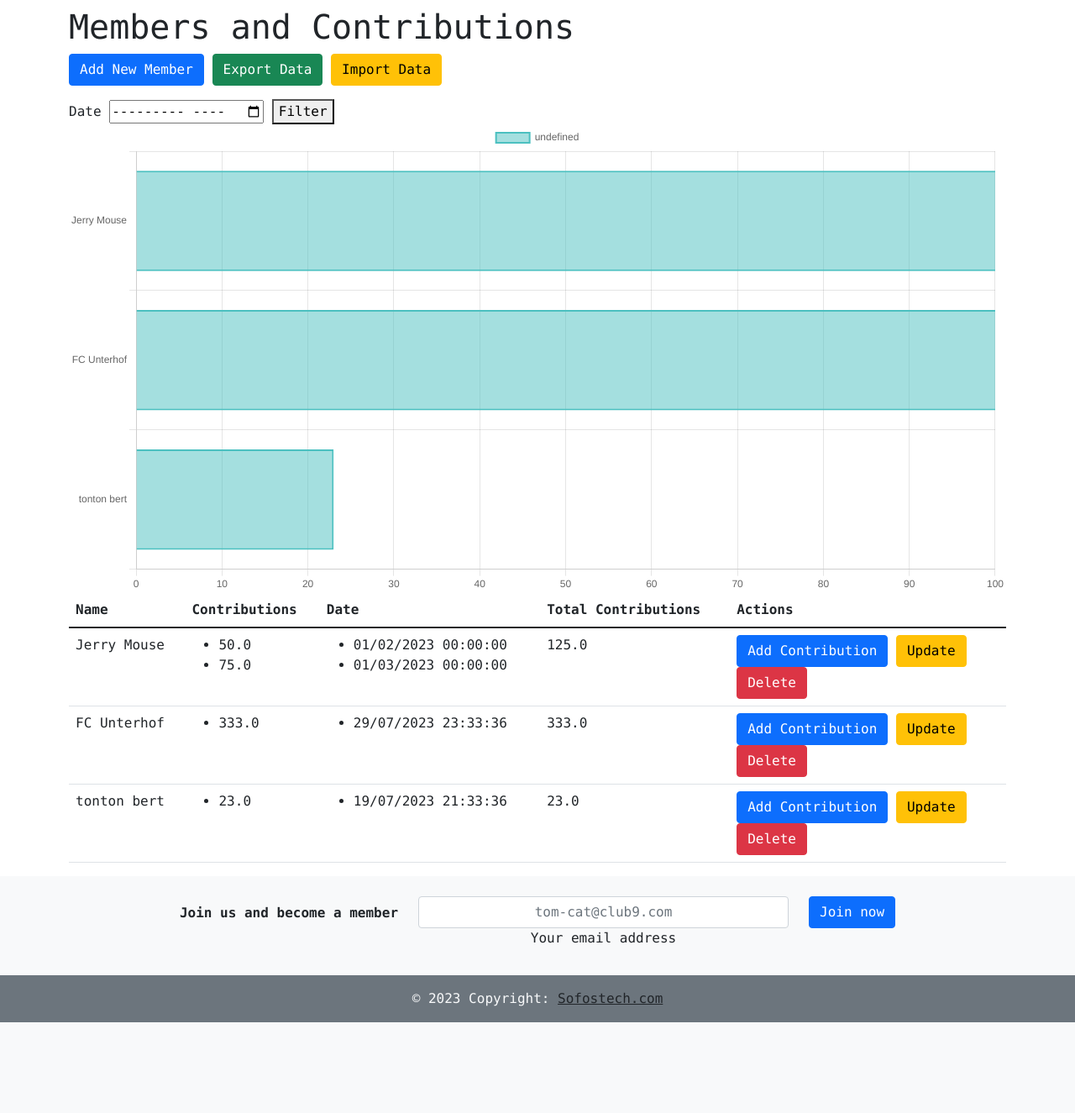
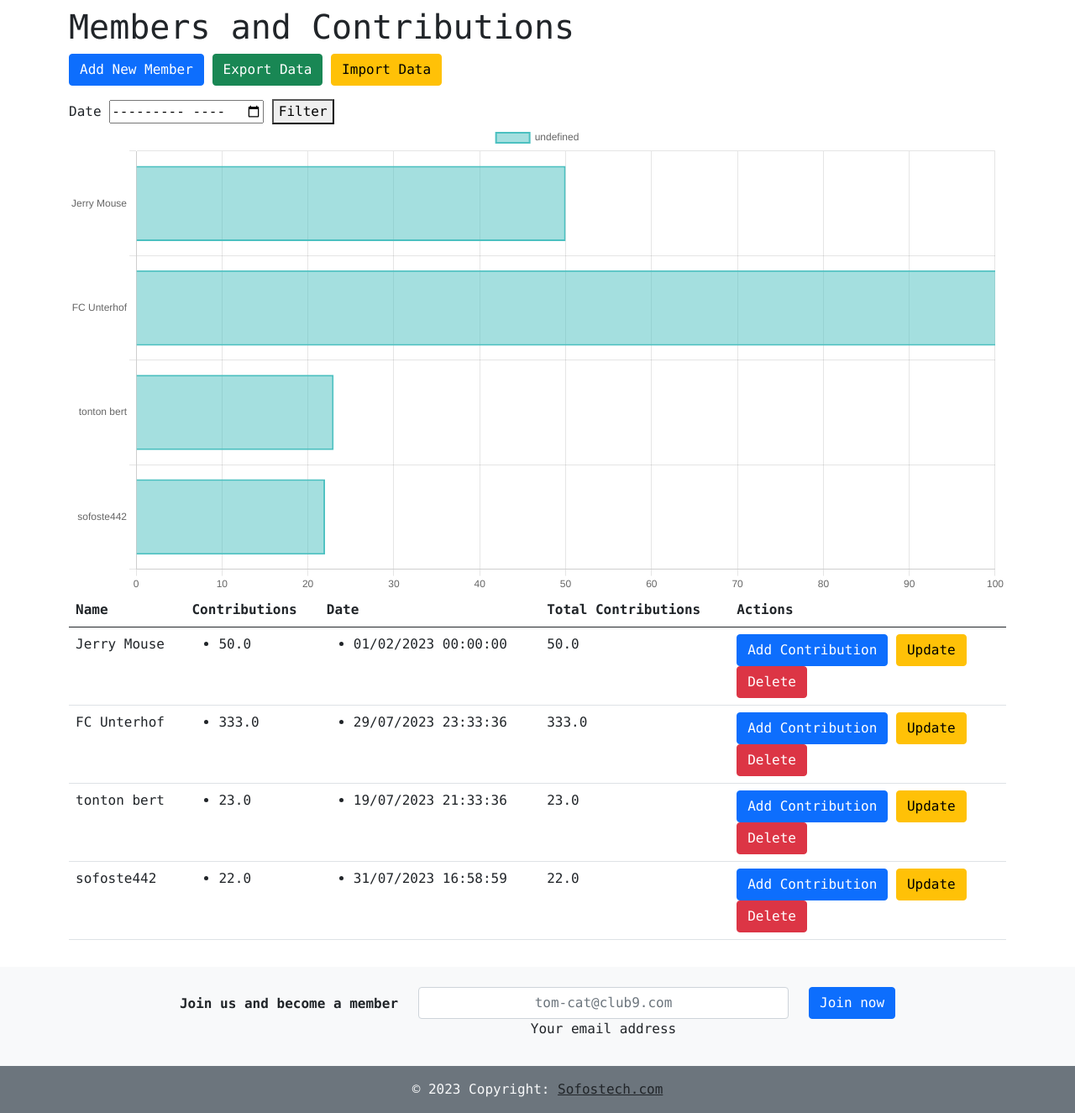
Before and after one commit to sofoste93/tontine-test-app, a Flask app: page / in a window 1280 px wide. Shown: the part 56-1381 px from the top of the page at 84% size. Before the commit the page ends 1273 px from the top, so only its background shows below. Run offline with Flask 2, Linux system fonts and the light colour scheme; some libraries are stand-ins or nearby versions.

Commit message:
pagination added.

```diff
--- a/app/app.py
+++ b/app/app.py
@@ -21,9 +21,11 @@
 @app.route('/')
 def home():
     page = request.args.get('page', 1, type=int)
-    per_page = 10  # you can change this to display as many members as you want per page
+    per_page = 4  # you can change this to display as many members as you want per page
     members_paginated = paginate(members, page, per_page)
-    return render_template('index.html', members=members_paginated, page=page)
+    total_pages = len(members) // per_page + (1 if len(members) % per_page > 0 else 0)
+    return render_template('index.html', members=members_paginated, page=page, total_pages=total_pages)
+
 
 
 def paginate(data, page, per_page):
--- a/app/templates/base.html
+++ b/app/templates/base.html
@@ -1,11 +1,16 @@
-<!DOCTYPE html>
+<!doctype html>
 <html lang="en">
+
 <head>
-    <meta charset="UTF-8">
-    <meta name="viewport" content="width=device-width, initial-scale=1.0">
-    <title>Contributions Manager</title>
-    <!-- Bootstrap CSS -->
-    <link href="../static/css/bootstrap.min.css" rel="stylesheet">
+  <!-- Required meta tags -->
+  <meta charset="utf-8">
+  <meta name="viewport" content="width=device-width, initial-scale=1">
+
+  <!-- Bootstrap CSS -->
+  <link href="https://cdn.jsdelivr.net/npm/bootstrap@5.0.2/dist/css/bootstrap.min.css" rel="stylesheet"
+    integrity="sha384-EVSTQN3/azprG1Anm3QDgpJLIm9Nao0Yz1ztcQTwFspd3yD65VohhpuuCOmLASjC" crossorigin="anonymous">
+
+  <title>Tontine Manager</title>
     <!-- Add Chart.js -->
     <script src="https://cdn.jsdelivr.net/npm/chart.js"></script>
 </head>
@@ -21,7 +26,7 @@
     {% block content %}
     {% endblock %}
 </div>
-<div class="footer">
+<div class="footer flex-lg-column">
 
   <footer class="bg-light text-center">
   <!-- Grid container -->
@@ -58,6 +63,9 @@
 </footer>
 
 </div>
-<script src="../static/js/bootstrap.bundle.min.js"></script>
-</body>
-</html>
+  <!-- Option 1: Bootstrap Bundle with Popper -->
+  <script src="https://cdn.jsdelivr.net/npm/bootstrap@5.0.2/dist/js/bootstrap.bundle.min.js"
+    integrity="sha384-MrcW6ZMFYlzcLA8Nl+NtUVF0sA7MsXsP1UyJoMp4YLEuNSfAP+JcXn/tWtIaxVXM" crossorigin="anonymous"></script>
+  </body>
+
+  </html>
--- a/app/templates/index.html
+++ b/app/templates/index.html
@@ -58,15 +58,18 @@
 </table>
 
 <!-- Pagination -->
-<div>
-    {% if page > 1 %}
-    <a href="{{ url_for('home', page=page-1) }}">Previous</a>
-    {% endif %}
-    {% if members|length == per_page %}
-    <a href="{{ url_for('home', page=page+1) }}">Next</a>
-    {% endif %}
+<div class="d-flex justify-content-center">
+    <nav aria-label="Page navigation example">
+        <ul class="pagination">
+            {% if page > 1 %}
+            <li class="page-item"><a class="page-link" href="{{ url_for('home', page=page-1) }}">Previous</a></li>
+            {% endif %}
+            {% if members|length == per_page %}
+            <li class="page-item"><a class="page-link" href="{{ url_for('home', page=page+1) }}">Next</a></li>
+            {% endif %}
+        </ul>
+    </nav>
 </div>
-
 
 <!-- Chart script -->
 <script>
--- a/data/members.json
+++ b/data/members.json
@@ -1 +1,82 @@
-[{"name": "Jerry Mouse", "contributions": [{"amount": 50.0, "date": "01/02/2023 00:00:00"}, {"amount": 75.0, "date": "01/03/2023 00:00:00"}]}, {"name": "FC Unterhof", "contributions": [{"amount": 333.0, "date": "29/07/2023 23:33:36"}]}, {"name": "tonton bert", "contributions": [{"amount": 23.0, "date": "19/07/2023 21:33:36"}]}]
+[
+    {
+        "name": "Jerry Mouse",
+        "adhesion_date": "2023-07-31T16:57:59.376320",
+        "contributions": [
+            {
+                "amount": 50.0,
+                "date": "2023-02-01T00:00:00"
+            }
+        ]
+    },
+    {
+        "name": "FC Unterhof",
+        "adhesion_date": "2023-07-31T16:57:59.378282",
+        "contributions": [
+            {
+                "amount": 333.0,
+                "date": "2023-07-29T23:33:36"
+            }
+        ]
+    },
+    {
+        "name": "tonton bert",
+        "adhesion_date": "2023-07-31T16:57:59.378282",
+        "contributions": [
+            {
+                "amount": 23.0,
+                "date": "2023-07-19T21:33:36"
+            }
+        ]
+    },
+    {
+        "name": "sofoste442",
+        "adhesion_date": "2023-07-31T16:58:18",
+        "contributions": [
+            {
+                "amount": 22.0,
+                "date": "2023-07-31T16:58:59"
+            }
+        ]
+    },
+    {
+        "name": "St\u00e9phane",
+        "adhesion_date": "31/07/2023 17:09:54",
+        "contributions": []
+    },
+    {
+        "name": "sofoste6037",
+        "adhesion_date": "31/07/2023 17:10:03",
+        "contributions": []
+    },
+    {
+        "name": "Tom Cat",
+        "adhesion_date": "31/07/2023 17:10:15",
+        "contributions": []
+    },
+    {
+        "name": "Tester boy",
+        "adhesion_date": "31/07/2023 17:10:27",
+        "contributions": []
+    },
+    {
+        "name": "Minerva",
+        "adhesion_date": "31/07/2023 17:10:33",
+        "contributions": []
+    },
+    {
+        "name": "Kimia",
+        "adhesion_date": "31/07/2023 17:10:38",
+        "contributions": []
+    },
+    {
+        "name": "Jessy",
+        "adhesion_date": "31/07/2023 17:10:43",
+        "contributions": []
+    },
+    {
+        "name": "Kenneth",
+        "adhesion_date": "31/07/2023 17:10:49",
+        "contributions": []
+    }
+]
```
